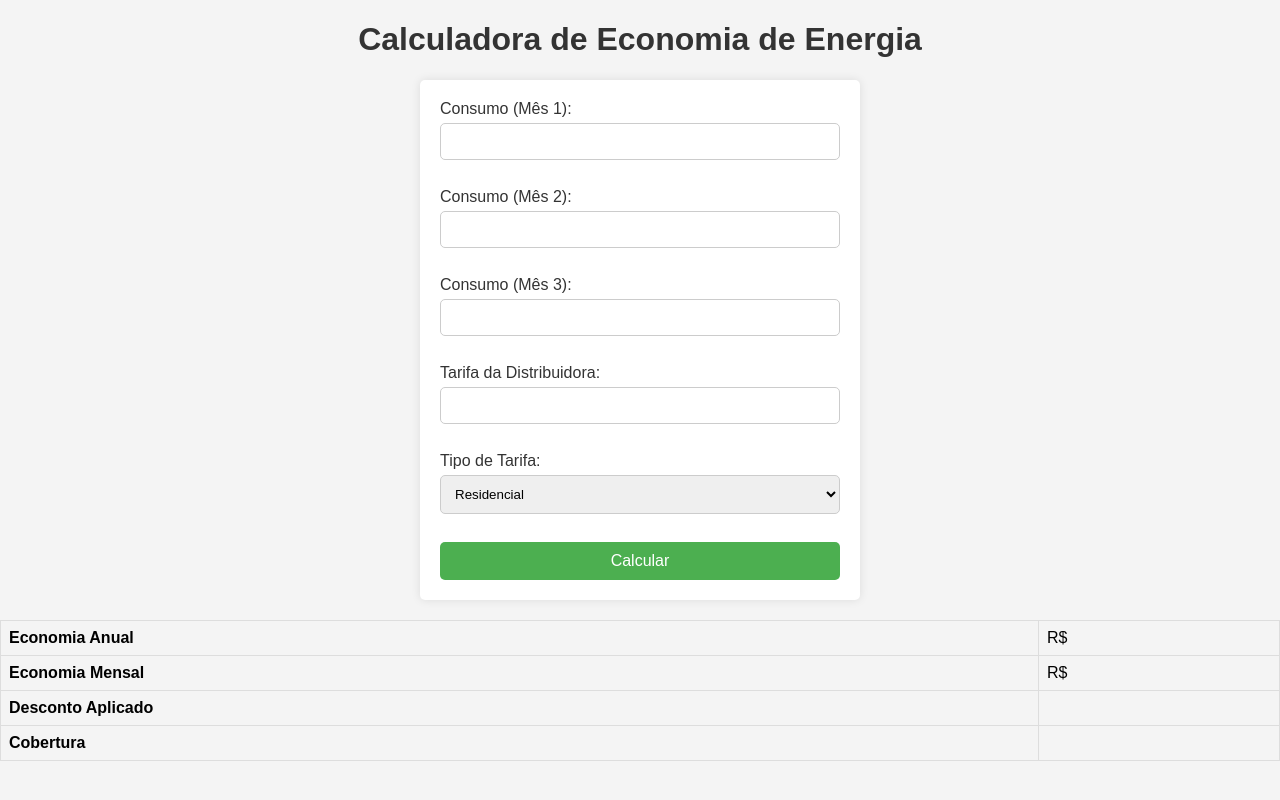
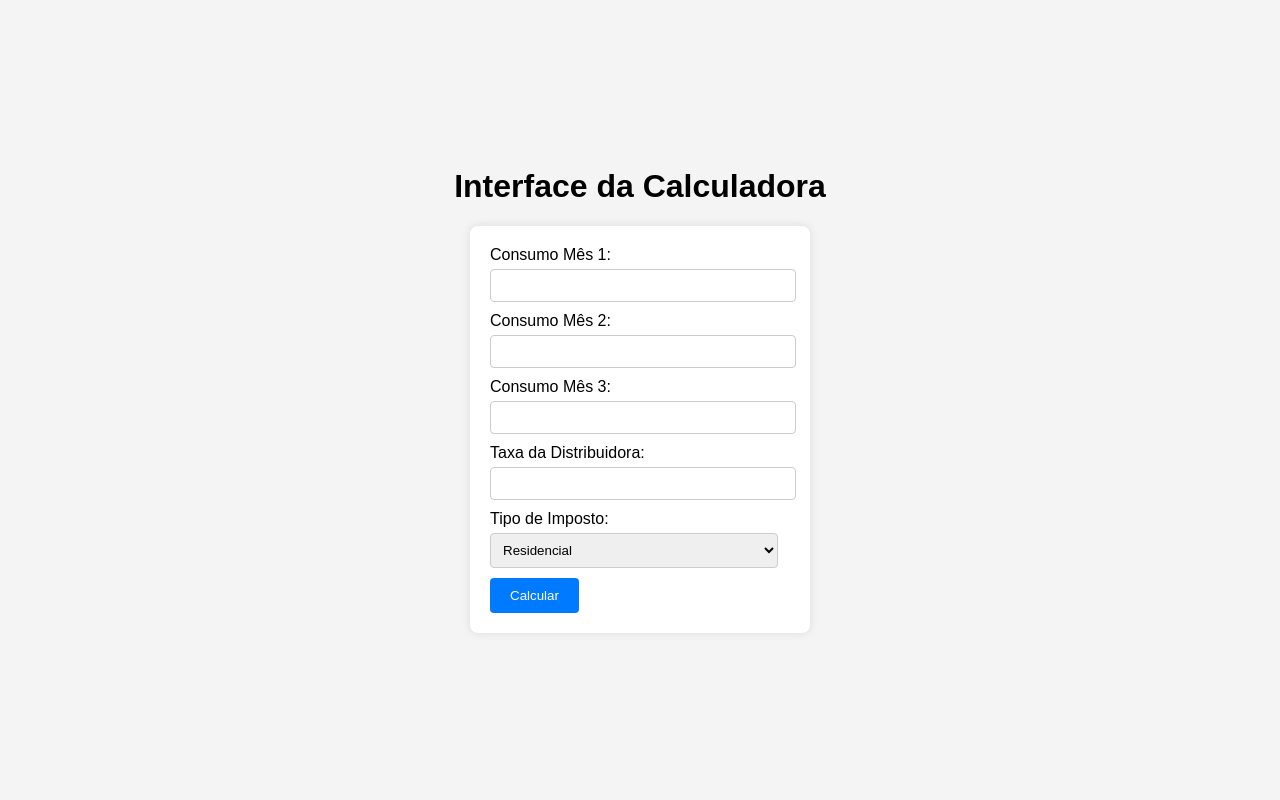
Before and after one commit to lRauane/test-estagio-final-dev-08-04-2024, a Django app: template consumer/templates/calculator_interface.html in a window 1280 px wide. Run offline with Django 4.2, Linux system fonts and the light colour scheme; the template is opened without the code that fills it, so the values that code supplies are empty.

Commit message:
Added HTML interface for calculator and styling

```diff
--- a/consumer/templates/calculator_interface.html
+++ b/consumer/templates/calculator_interface.html
@@ -4,103 +4,105 @@
     <meta charset="UTF-8">
     <meta http-equiv="X-UA-Compatible" content="IE=edge">
     <meta name="viewport" content="width=device-width, initial-scale=1.0">
-    <title>Formulário do Calculadora de Economia de Energia</title>
+    <title>Calculator Interface</title>
     <style>
         body {
             font-family: Arial, sans-serif;
-            background-color: #f4f4f4;
             margin: 0;
             padding: 0;
+            background-color: #f4f4f4;
+            display: flex;
+			flex-direction: column;
+            justify-content: center;
+            align-items: center;
+            height: 100vh;
         }
-        h1 {
-            text-align: center;
-            color: #333;
+
+        form {
+            background-color: #fff;
+            padding: 20px;
+            border-radius: 8px;
+            box-shadow: 0 0 10px rgba(0, 0, 0, 0.1);
+            width: 300px;
         }
-        form {
-            max-width: 400px;
-            margin: 20px auto;
-            padding: 20px;
-            background-color: #fff;
-            border-radius: 5px;
-            box-shadow: 0 0 10px rgba(0, 0, 0, 0.1);
-        }
+
         label {
             display: block;
             margin-bottom: 5px;
-            color: #333;
         }
-        input[type="number"],
-        input[type="text"],
-        select {
-            width: 100%;
-            padding: 10px;
+
+        input[type="number"],input[type="text"], select {
+            width: calc(100% - 12px);
+            padding: 8px;
             margin-bottom: 10px;
             border: 1px solid #ccc;
-            border-radius: 5px;
-            box-sizing: border-box;
+            border-radius: 4px;
         }
-        input[type="submit"] {
-            width: 100%;
-            padding: 10px;
-            background-color: #4caf50;
+
+        button {
+            background-color: #007bff;
             color: #fff;
             border: none;
-            border-radius: 5px;
+            border-radius: 4px;
+            padding: 10px 20px;
             cursor: pointer;
-            font-size: 16px;
         }
-        input[type="submit"]:hover {
-            background-color: #45a049;
+
+        button:hover {
+            background-color: #0056b3;
         }
-        table {
-            width: 100%;
-            border-collapse: collapse;
+
+        #result {
+            margin-top: 20px;
         }
-        th, td {
-            border: 1px solid #dddddd;
-            text-align: left;
-            padding: 8px;
+
+        #result p {
+            font-size: 18px;
+            color: #333;
         }
     </style>
 </head>
 <body>
-    <h1>Calculadora de Economia de Energia</h1>
-    <form action="{% url 'form' %}" method="post">
-        {% csrf_token %}
-        <label for="consumption1">Consumo (Mês 1):</label>
-        <input type="number" id="consumption1" name="consumption1"><br><br>
-        <label for="consumption2">Consumo (Mês 2):</label>
-        <input type="number" id="consumption2" name="consumption2"><br><br>
-        <label for="consumption3">Consumo (Mês 3):</label>
-        <input type="number" id="consumption3" name="consumption3"><br><br>
-        <label for="distributor_tax">Tarifa da Distribuidora:</label>
-        <input type="text" id="distributor_tax" name="distributor_tax"><br><br>
-        <label for="tax_type">Tipo de Tarifa:</label>
-        <select id="tax_type" name="tax_type">
+    <h1>Interface da Calculadora</h1>
+    <form id="calculatorForm">
+        <label for="consumption_month1">Consumo Mês 1:</label>
+        <input type="number" id="consumption_month1" name="consumption_month1" required><br>
+        <label for="consumption_month2">Consumo Mês 2:</label>
+        <input type="number" id="consumption_month2" name="consumption_month2" required><br>
+        <label for="consumption_month3">Consumo Mês 3:</label>
+        <input type="number" id="consumption_month3" name="consumption_month3" required><br>
+        <label for="distributor_tax">Taxa da Distribuidora:</label>
+        <input type="text" id="distributor_tax" name="distributor_tax" required><br>
+        <label for="tax_type">Tipo de Imposto:</label>
+        <select id="tax_type" name="tax_type" required>
             <option value="Residencial">Residencial</option>
             <option value="Comercial">Comercial</option>
             <option value="Industrial">Industrial</option>
-        </select><br><br>
-        <input type="submit" value="Calcular">
+        </select><br>
+        <button type="submit">Calcular</button>
     </form>
-     <table>
-        <tr>
-            <th>Economia Anual</th>
-            <td>R$ {{ annual_savings }}</td>
-        </tr>
-        <tr>
-            <th>Economia Mensal</th>
-            <td>R$ {{ monthly_savings }}</td>
-        </tr>
-        <tr>
-            <th>Desconto Aplicado</th>
-            <td>{{ applied_discount }}</td>
-        </tr>
-        <tr>
-            <th>Cobertura</th>
-            <td>{{ coverage }}</td>
-        </tr>
-    </table>
 
+    <div id="result"></div>
+	<script>
+        document.getElementById('calculatorForm').addEventListener('submit', function(event) {
+            event.preventDefault();
+            const form = new FormData(this);
+
+            fetch('/api/calculator/', {
+                method: 'POST',
+                body: form
+            })
+            .then(response => response.json())
+            .then(data => {
+                document.getElementById('result').innerHTML = `
+                    <p>Annual Savings: ${data.annual_savings}</p>
+                    <p>Monthly Savings: ${data.monthly_savings}</p>
+                    <p>Applied Discount: ${data.applied_discount}</p>
+                    <p>Coverage: ${data.coverage}</p>
+                `;
+            })
+            .catch(error => console.error('Error:', error));
+        });
+    </script>
 </body>
 </html>
--- a/core/urls.py
+++ b/core/urls.py
@@ -1,10 +1,11 @@
 from django.urls import path, include
 from rest_framework.routers import DefaultRouter
-from consumer.views import ConsumerViewSet, CalculatorAPIView
+from consumer.views import ConsumerViewSet, CalculatorAPIView, CalculatorInterfaceView
 
 router = DefaultRouter()
 router.register(r'consumers', ConsumerViewSet)
 
 urlpatterns = [
 	path('api/calculator/', CalculatorAPIView.as_view(), name="calculator"),
+	path('calculator/', CalculatorInterfaceView.as_view(), name='calculator_interface'),
 ]
```
Also changed, not shown: consumer/templates/form.html (deleted, +0 -106 lines).
